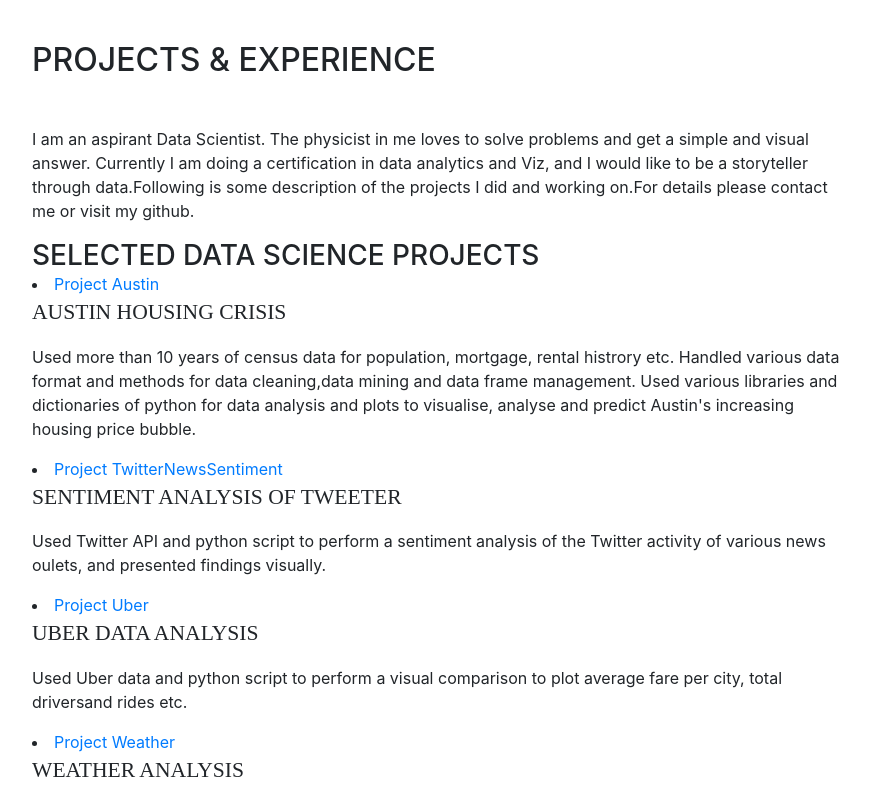
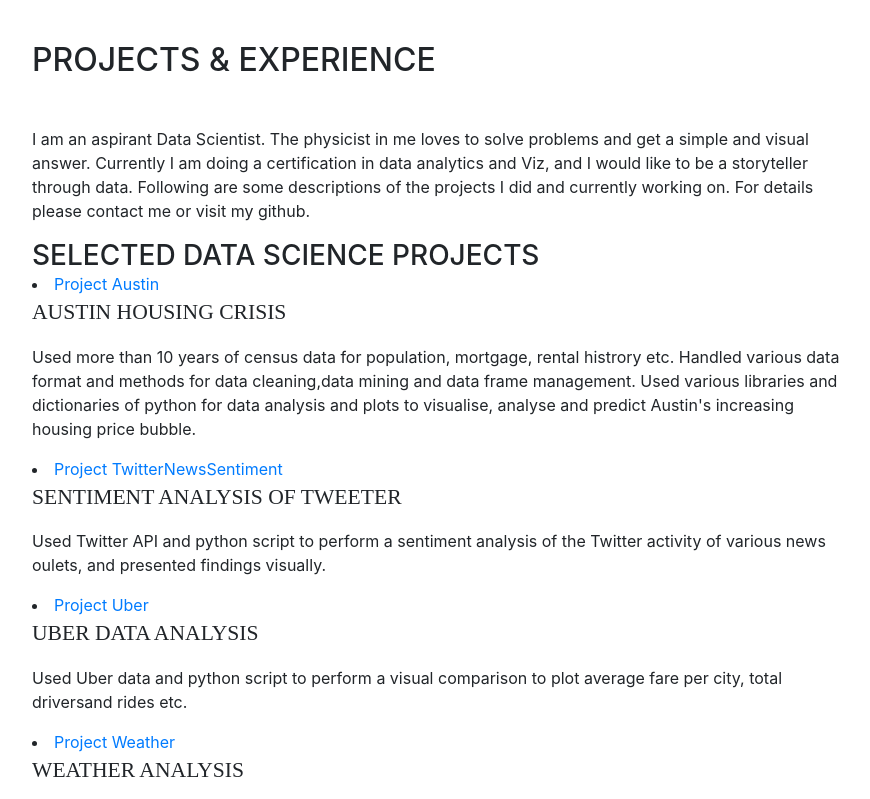
Before and after one commit to taniamukherjee/taniamukherjee.github.io, a website with bundled scripts: page index.html in a window 1280 px wide. Shown: the part 2760-3559 px from the top of the page, without its empty margins (336-1206 px from the left). Built offline with nearby package versions, Linux system fonts and the light colour scheme; a web font is replaced by a local one.

Commit message:
adding resumes edit

```diff
--- a/index.html
+++ b/index.html
@@ -206,7 +206,7 @@
         <div class="my-auto">
           <h2 class="mb-5">Projects & Experience</h2>
 
-             <p>I am an aspirant Data Scientist. The physicist in me loves to solve problems and get a simple and visual answer. Currently I am doing a certification in data analytics and Viz, and I would like to be a storyteller through data.Following is some description of the projects I did and  working on.For details please contact me or visit my github.</p>
+             <p>I am an aspirant Data Scientist. The physicist in me loves to solve problems and get a simple and visual answer. Currently I am doing a certification in data analytics and Viz, and I would like to be a storyteller through data. Following are some descriptions of the projects I did and currently working on. For details please contact me or visit my github.</p>
              <h3 class="mb-0">Selected Data Science Projects</h3>
 
              <li><a href="https://github.com/taniamukherjee/AustinHouseCrisis">Project Austin</a></li>
```
